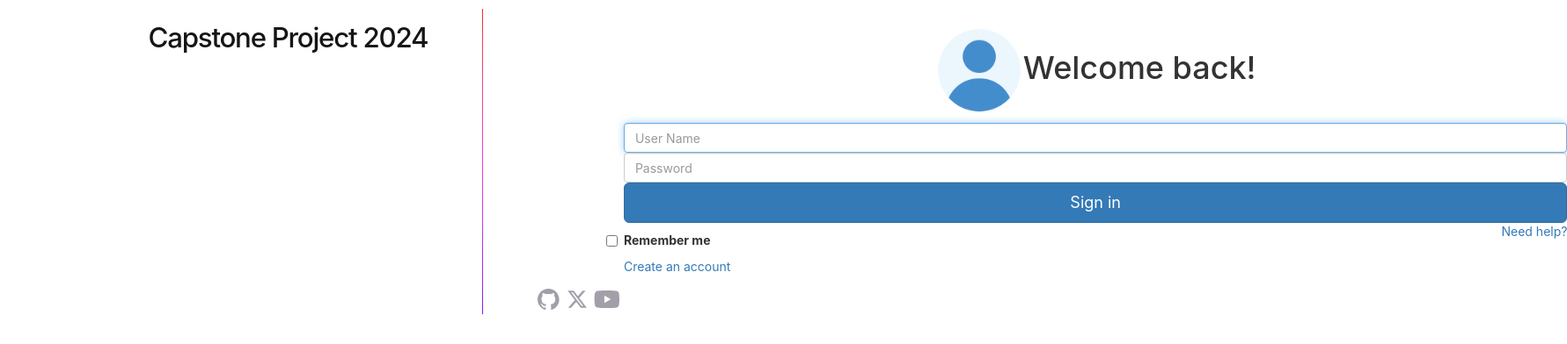
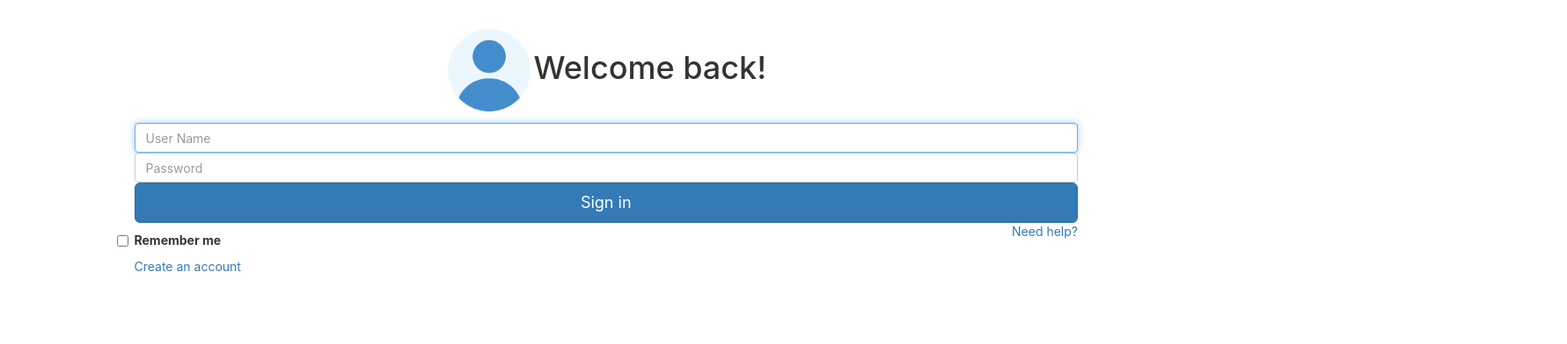
Before and after one commit to Minakshijoshi7/capstone2, an Angular app in the folder Capstone.web/: page /login in a window 1280 px wide. Shown: the top 392 px of the page at 88% size, 1781 px wide, since content can reach past the window. Built offline with nearby package versions, Linux system fonts and the light colour scheme.

Commit message:
Changes into main page and style

```diff
--- a/Capstone.web/src/app/app.component.css
+++ b/Capstone.web/src/app/app.component.css
@@ -34,109 +34,34 @@
   -moz-osx-font-smoothing: grayscale;
 }
 
-  h1 {
-    font-size: 3.125rem;
-    color: var(--gray-900);
-    font-weight: 500;
-    line-height: 100%;
-    letter-spacing: -0.125rem;
+html, body {
+  height: 100%;
   margin: 0;
-    font-family: "Inter Tight", -apple-system, BlinkMacSystemFont, "Segoe UI", Roboto,
-      Helvetica, Arial, sans-serif, "Apple Color Emoji", "Segoe UI Emoji",
-      "Segoe UI Symbol";
-  }
-
-  p {
-    margin: 0;
-    color: var(--gray-700);
 }
 
 main {
   width: 100%;
-    min-height: 100%;
+  height: 100%;
   display: flex;
   justify-content: center;
   align-items: center;
   padding: 1rem;
-    box-sizing: inherit;
-    position: relative;
-  }
+  box-sizing: border-box;
 
-  .right-side {
-    width: 50%;
-  }
-  .angular-logo {
-    max-width: 9.2rem;
 }
 
 .content {
   display: flex;
-    justify-content: space-around;
+  justify-content: center;
+  align-items: center;
   width: 100%;
-    max-width: 1000px;
-    margin-bottom: 3rem;
-  }
-
-  .content h1 {
-    margin-top: 1.75rem;
-  }
-
-  .content p {
-    margin-top: 1.5rem;
+  height: 100%;
 }
 
 .divider {
   width: 1px;
   background: var(--red-to-pink-to-purple-vertical-gradient);
   margin-inline: 0.5rem;
-  }
-
-  .pill-group {
-    display: flex;
-    flex-direction: column;
-    align-items: start;
-    flex-wrap: wrap;
-    gap: 1.25rem;
-  }
-
-  .pill {
-    display: flex;
-    align-items: center;
-    --pill-accent: var(--bright-blue);
-    background: color-mix(in srgb, var(--pill-accent) 5%, transparent);
-    color: var(--pill-accent);
-    padding-inline: 0.75rem;
-    padding-block: 0.375rem;
-    border-radius: 2.75rem;
-    border: 0;
-    transition: background 0.3s ease;
-    font-family: var(--inter-font);
-    font-size: 0.875rem;
-    font-style: normal;
-    font-weight: 500;
-    line-height: 1.4rem;
-    letter-spacing: -0.00875rem;
-    text-decoration: none;
-  }
-
-  .pill:hover {
-    background: color-mix(in srgb, var(--pill-accent) 15%, transparent);
-  }
-
-  .pill-group .pill:nth-child(6n + 1) {
-    --pill-accent: var(--bright-blue);
-  }
-  .pill-group .pill:nth-child(6n + 2) {
-    --pill-accent: var(--french-violet);
-  }
-  .pill-group .pill:nth-child(6n + 3),
-  .pill-group .pill:nth-child(6n + 4),
-  .pill-group .pill:nth-child(6n + 5) {
-    --pill-accent: var(--hot-red);
-  }
-
-  .pill-group svg {
-    margin-inline-start: 0.25rem;
 }
 
 .social-links {
@@ -167,4 +92,5 @@
     background: var(--red-to-pink-to-purple-horizontal-gradient);
     margin-block: 1.5rem;
   }
+
 }
--- a/Capstone.web/src/app/app.component.html
+++ b/Capstone.web/src/app/app.component.html
@@ -1,101 +1,8 @@
 <main class="main">
+
   <div class="content">
-    <div class="left-side">
-      <h1>{{ title }}</h1>
-    </div>
-    <div class="divider" role="separator" aria-label="Divider"></div>
     <div class="right-side">
-      <div >
-        <router-outlet />
-        <!-- @for (item of [
-          { title: 'Explore the Docs', link: 'https://angular.dev' },
-          { title: 'Learn with Tutorials', link: 'https://angular.dev/tutorials' },
-          { title: 'CLI Docs', link: 'https://angular.dev/tools/cli' },
-          { title: 'Angular Language Service', link: 'https://angular.dev/tools/language-service' },
-          { title: 'Angular DevTools', link: 'https://angular.dev/tools/devtools' },
-        ]; track item.title) {
-          <a
-            class="pill"
-            [href]="item.link"
-            target="_blank"
-            rel="noopener"
-          >
-            <span>{{ item.title }}</span>
-            <svg
-              xmlns="http://www.w3.org/2000/svg"
-              height="14"
-              viewBox="0 -960 960 960"
-              width="14"
-              fill="currentColor"
-            >
-              <path
-                d="M200-120q-33 0-56.5-23.5T120-200v-560q0-33 23.5-56.5T200-840h280v80H200v560h560v-280h80v280q0 33-23.5 56.5T760-120H200Zm188-212-56-56 372-372H560v-80h280v280h-80v-144L388-332Z"
-              />
-            </svg>
-          </a>
-        } -->
-      </div>
-      <div class="social-links">
-        <a
-          href="https://github.com/angular/angular"
-          aria-label="Github"
-          target="_blank"
-          rel="noopener"
-        >
-          <svg
-            width="25"
-            height="24"
-            viewBox="0 0 25 24"
-            fill="none"
-            xmlns="http://www.w3.org/2000/svg"
-            alt="Github"
-          >
-            <path
-              d="M12.3047 0C5.50634 0 0 5.50942 0 12.3047C0 17.7423 3.52529 22.3535 8.41332 23.9787C9.02856 24.0946 9.25414 23.7142 9.25414 23.3871C9.25414 23.0949 9.24389 22.3207 9.23876 21.2953C5.81601 22.0377 5.09414 19.6444 5.09414 19.6444C4.53427 18.2243 3.72524 17.8449 3.72524 17.8449C2.61064 17.082 3.81137 17.0973 3.81137 17.0973C5.04697 17.1835 5.69604 18.3647 5.69604 18.3647C6.79321 20.2463 8.57636 19.7029 9.27978 19.3881C9.39052 18.5924 9.70736 18.0499 10.0591 17.7423C7.32641 17.4347 4.45429 16.3765 4.45429 11.6618C4.45429 10.3185 4.9311 9.22133 5.72065 8.36C5.58222 8.04931 5.16694 6.79833 5.82831 5.10337C5.82831 5.10337 6.85883 4.77319 9.2121 6.36459C10.1965 6.09082 11.2424 5.95546 12.2883 5.94931C13.3342 5.95546 14.3801 6.09082 15.3644 6.36459C17.7023 4.77319 18.7328 5.10337 18.7328 5.10337C19.3942 6.79833 18.9789 8.04931 18.8559 8.36C19.6403 9.22133 20.1171 10.3185 20.1171 11.6618C20.1171 16.3888 17.2409 17.4296 14.5031 17.7321C14.9338 18.1012 15.3337 18.8559 15.3337 20.0084C15.3337 21.6552 15.3183 22.978 15.3183 23.3779C15.3183 23.7009 15.5336 24.0854 16.1642 23.9623C21.0871 22.3484 24.6094 17.7341 24.6094 12.3047C24.6094 5.50942 19.0999 0 12.3047 0Z"
-            />
-          </svg>
-        </a>
-        <a
-          href="https://twitter.com/angular"
-          aria-label="Twitter"
-          target="_blank"
-          rel="noopener"
-        >
-          <svg
-            width="24"
-            height="24"
-            viewBox="0 0 24 24"
-            fill="none"
-            xmlns="http://www.w3.org/2000/svg"
-            alt="Twitter"
-          >
-            <path
-              d="M18.244 2.25h3.308l-7.227 8.26 8.502 11.24H16.17l-5.214-6.817L4.99 21.75H1.68l7.73-8.835L1.254 2.25H8.08l4.713 6.231zm-1.161 17.52h1.833L7.084 4.126H5.117z"
-            />
-          </svg>
-        </a>
-        <a
-          href="https://www.youtube.com/channel/UCbn1OgGei-DV7aSRo_HaAiw"
-          aria-label="Youtube"
-          target="_blank"
-          rel="noopener"
-        >
-          <svg
-            width="29"
-            height="20"
-            viewBox="0 0 29 20"
-            fill="none"
-            xmlns="http://www.w3.org/2000/svg"
-            alt="Youtube"
-          >
-            <path
-              fill-rule="evenodd"
-              clip-rule="evenodd"
-              d="M27.4896 1.52422C27.9301 1.96749 28.2463 2.51866 28.4068 3.12258C29.0004 5.35161 29.0004 10 29.0004 10C29.0004 10 29.0004 14.6484 28.4068 16.8774C28.2463 17.4813 27.9301 18.0325 27.4896 18.4758C27.0492 18.9191 26.5 19.2389 25.8972 19.4032C23.6778 20 14.8068 20 14.8068 20C14.8068 20 5.93586 20 3.71651 19.4032C3.11363 19.2389 2.56449 18.9191 2.12405 18.4758C1.68361 18.0325 1.36732 17.4813 1.20683 16.8774C0.613281 14.6484 0.613281 10 0.613281 10C0.613281 10 0.613281 5.35161 1.20683 3.12258C1.36732 2.51866 1.68361 1.96749 2.12405 1.52422C2.56449 1.08095 3.11363 0.76113 3.71651 0.596774C5.93586 0 14.8068 0 14.8068 0C14.8068 0 23.6778 0 25.8972 0.596774C26.5 0.76113 27.0492 1.08095 27.4896 1.52422ZM19.3229 10L11.9036 5.77905V14.221L19.3229 10Z"
-            />
-          </svg>
-        </a>
-      </div>
+      <router-outlet></router-outlet>
     </div>
   </div>
 </main>
```
Also changed, not shown: 148 other files (tests, documents, lock files or other folders). Lines whose indentation alone changed are shown as unchanged.
